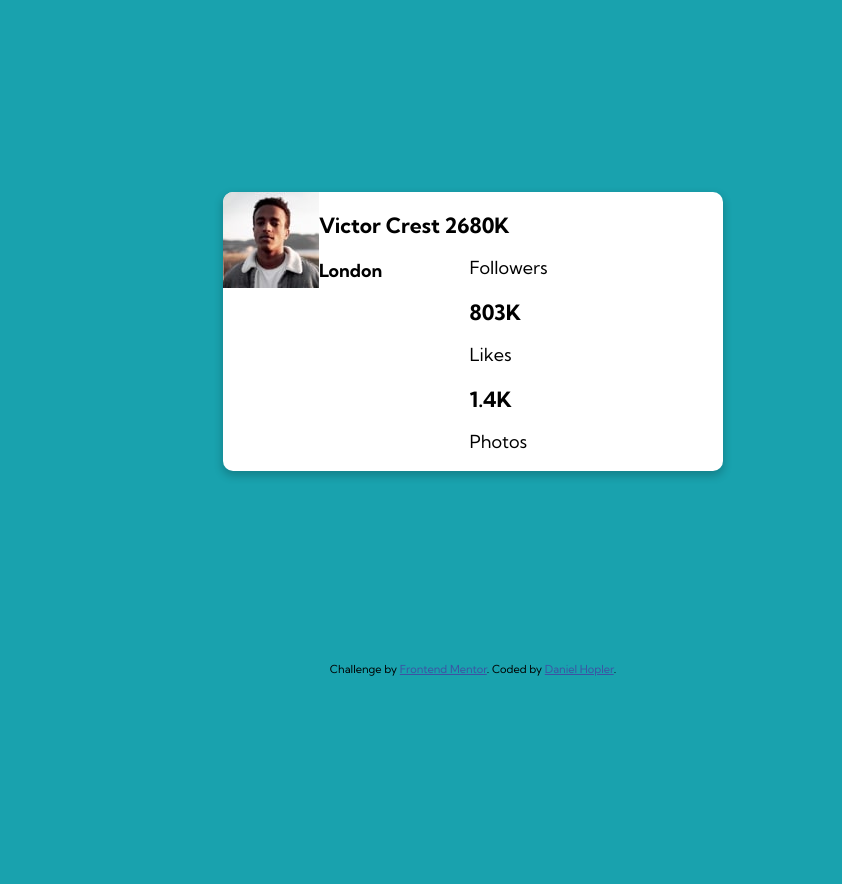
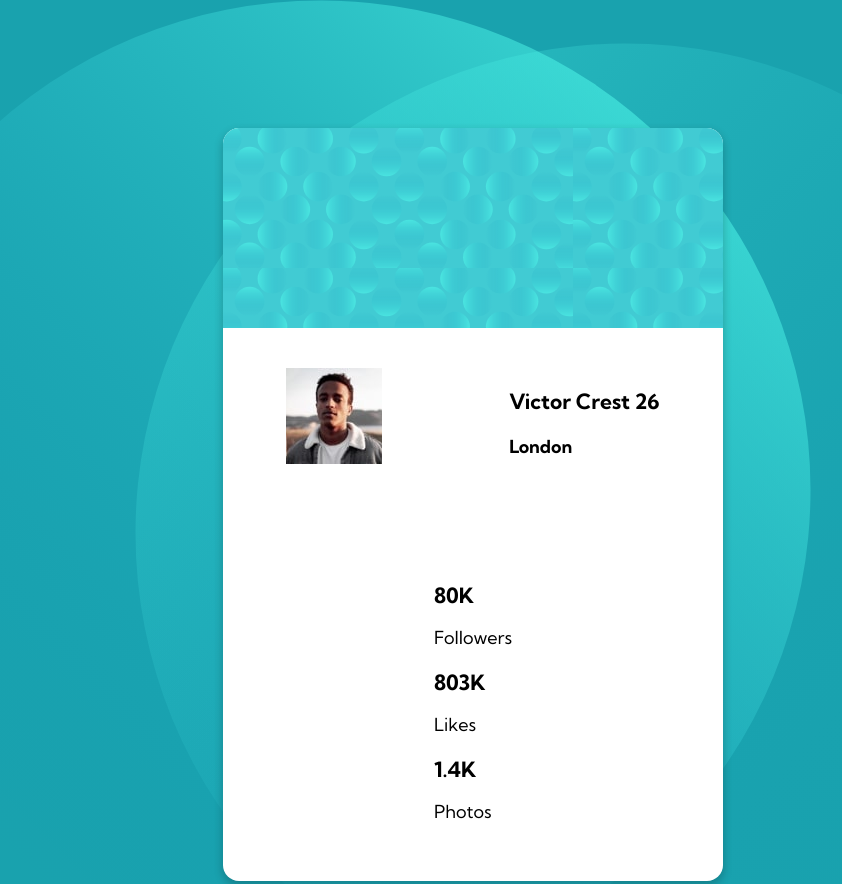
Before and after one commit to danielhopler/profile-card-component, a plain HTML site: page index.html in a window 1280 px wide. Shown: the top 884 px of the page, without its empty margins (167-1009 px from the left). Before the commit the page ends 800 px from the top, so only its background shows below. Drawn offline with Linux system fonts and the light colour scheme; files that its build step writes are made by us from their sources.

Commit message:
Add background svg pics

```diff
--- a/styles/styles.css
+++ b/styles/styles.css
@@ -3,8 +3,9 @@
 - Resets - link to 'normalize.css in 'index.html'
 
     1. Global Styles and Defaults
-    2. Layout
-    3. Section-styles
+    2. Shell
+    3. Layout
+    4. Section-styles
 ===***/
 
 
@@ -19,6 +20,15 @@
 
     body {
         background: hsl(185, 75%, 39%);
+
+        background-image:
+           url(../images/bg-pattern-top.svg),
+           url(../images/bg-pattern-bottom.svg);
+        background-position:
+        top left,
+        bottom right;
+        background-repeat: no-repeat;
+        background-size:;
         font-size: 18px;
         font-family: 'Kumbh Sans', sans-serif;
     }
@@ -26,18 +36,33 @@
 
 
 
-
-/*** 2. Layout ***/
+/*** 2. Shell ***/
 
     .card-container {
         display: flex;
+        flex-wrap: wrap;
         max-width: 500px;
-        margin: 15% auto;
+        margin: 10% auto;
         background-color: white;
         box-shadow: 0 4px 8px 1px rgba(0, 0, 0, 0.2);
-        border-radius: 10px;
+        border-radius: 16px;
         overflow: hidden;
     }
 
 
-/*** 3. Section-styles ***/
+/*** 3. Layout ***/
+
+.card-container > * {
+    padding: 40px;
+    margin: 0 auto;
+}
+
+.card-top {
+    background-image: url(../images/bg-pattern-card.svg);
+    width: 100%;
+    height: 200px;
+
+}
+
+
+/*** 4. Section-styles ***/
```
Also changed, not shown: index.html (+2 -1 lines).
